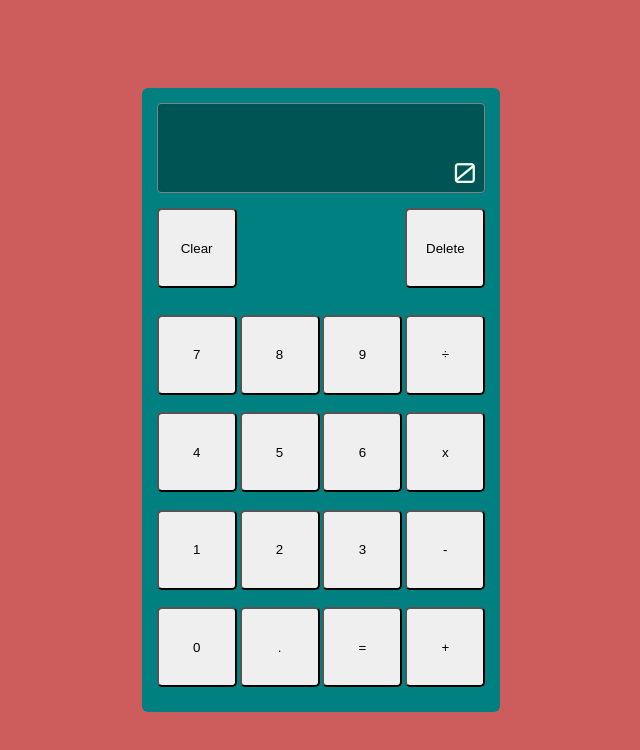
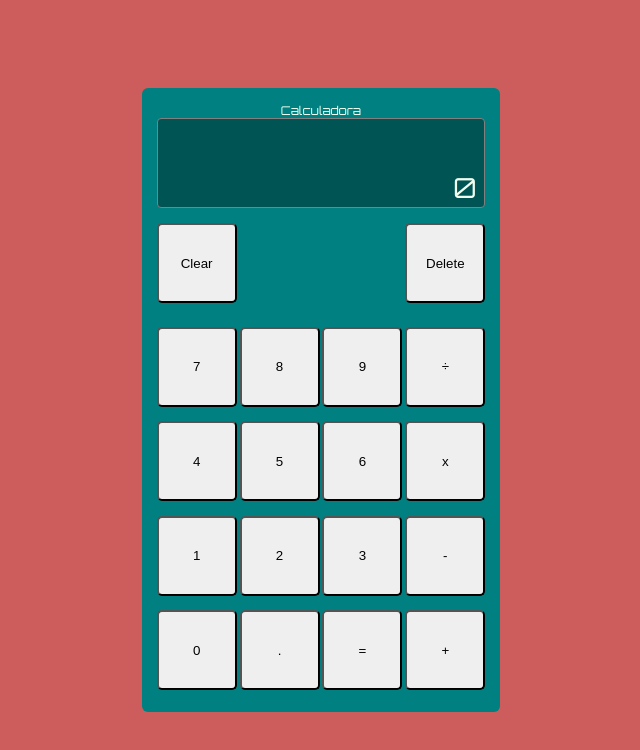
Before and after one commit to apokatastasis1/calculator, a plain HTML site: page index.html in a window 1280 px wide. Shown: the whole page, without its empty margins (319-959 px from the left). Drawn offline with Linux system fonts and the light colour scheme.

Commit message:
Agrego calculadora como título

```diff
--- a/index.html
+++ b/index.html
@@ -1,5 +1,6 @@
 <!DOCTYPE html>
 <html lang="en">
+
 <head>
     <meta charset="UTF-8">
     <meta http-equiv="X-UA-Compatible" content="IE=edge">
@@ -8,8 +9,11 @@
     <script src="./script.js" defer></script>
     <title>Calculator</title>
 </head>
+
 <body>
+
     <div class="container">
+        Calculadora
         <div class="display">
             <div class="upper"></div>
             <div class="bottom"></div>
@@ -47,4 +51,5 @@
         </div>
     </div>
 </body>
+
 </html>
```
